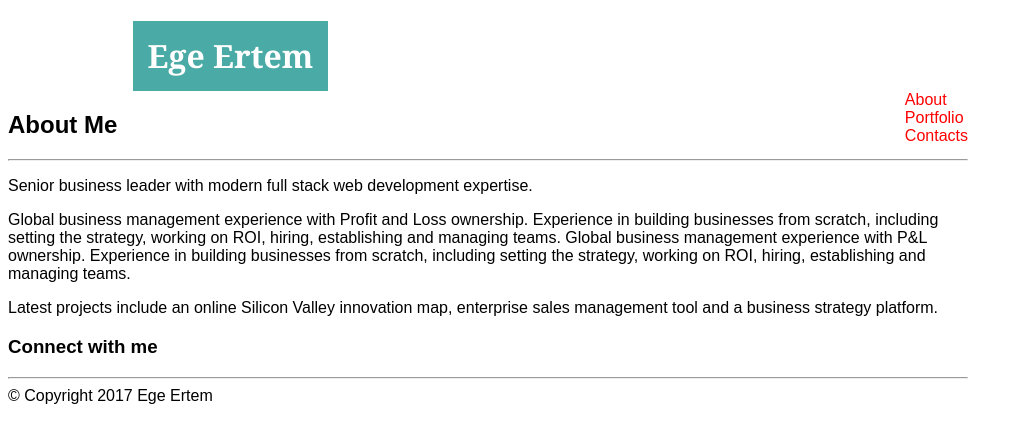
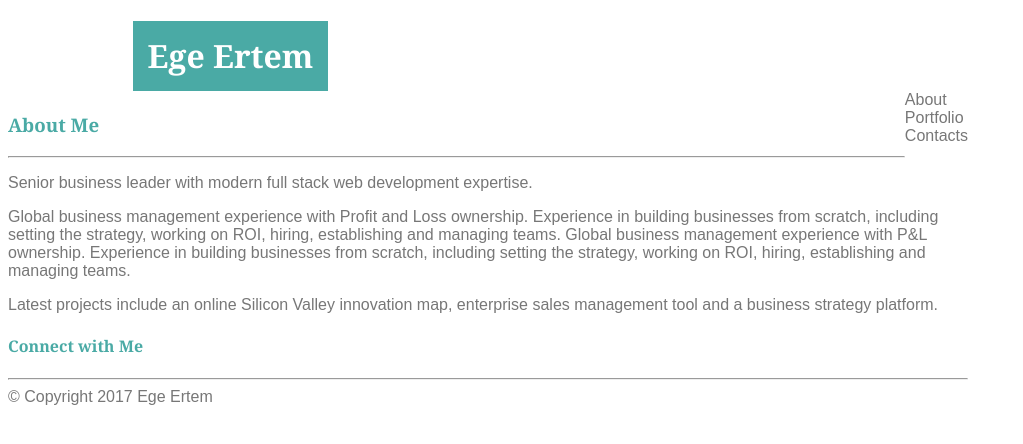
Before and after one commit to Inopo/Basic-Portfolio, a PHP site: page / in a window 1280 px wide. Shown: the top 444 px of the page, without its empty margins (0-1023 px from the left). Run offline with PHP 8.4, Linux system fonts and the light colour scheme.

Commit message:
well not so different

```diff
--- a/assets/css/style.css
+++ b/assets/css/style.css
@@ -1,6 +1,7 @@
 body {
 	width: 960px;
 	font-family: Arial;
+	color: #777777;
 }
 
 #Name {
@@ -14,7 +15,22 @@ text-align: center;
 margin-left: 125px;
 }
 nav {
-	float: right;
-	color: red;
+float: right;
+margin-bottom: 20px;
+
+
 
 }
+
+header {
+	height: 72px;
+}
+
+#aboutheader {
+	font-family: Georgia;
+	color: #4aaaa5;
+}
+#connectheader {
+	font-family: Georgia;
+	color: #4aaaa5;
+}
--- a/index.html
+++ b/index.html
@@ -13,6 +13,10 @@
 <!-- Here the web site really starts-->
 <!-- header is indeed a division that includes the name and navigation menu-->
     <header>
+
+
+
+
 
         <div id="Name">
 
@@ -39,7 +43,7 @@
 <!-- This is a "wrapper", I just don't like this "section" to hang in the body, so I've created a wrapper-->
         <div class="wrapper">
     	    <section id="main">
-    	        <h2>About Me</h2>
+    	        <h3 id="aboutheader">About Me</h3>
     	        <hr>
 				<p>
 				    Senior business leader with modern full stack web development expertise.
@@ -64,7 +68,7 @@
             </section>
 
             <section id="sidebar">
-    	        <h3>Connect with me</h3>
+    	        <h4 id="connectheader">Connect with Me</h4>
 
     	        <hr>
 
```
